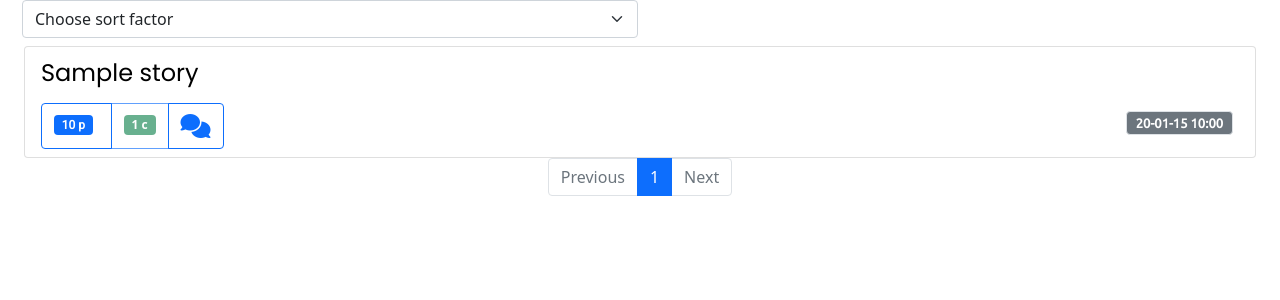
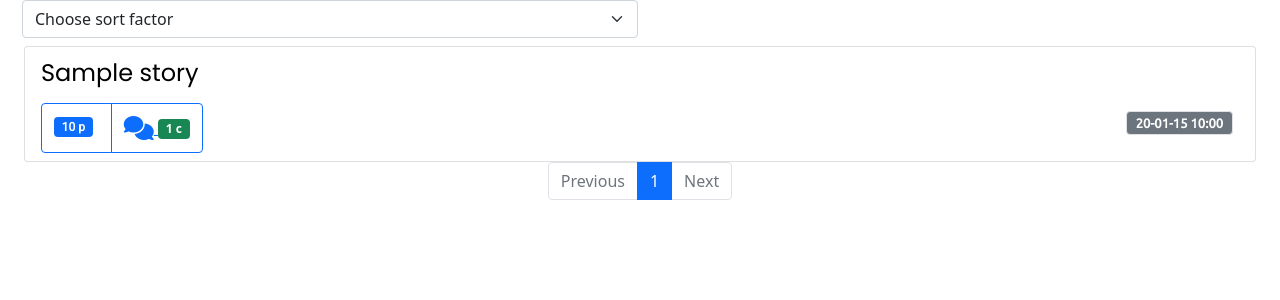
Before and after one commit to abdelkaderamar/hnr, a Django app: page /feed/ in a window 1280 px wide. Shown: the part 56-356 px from the top of the page. Run offline with Django 4.2, Linux system fonts and the light colour scheme; tables that the repository leaves empty hold one stand-in row (values such as "Sample post"); some libraries are stand-ins or nearby versions.

Commit message:
Update style
Merge number of comments and comments link buttons

```diff
--- a/static/css/hnr.css
+++ b/static/css/hnr.css
@@ -4,7 +4,7 @@
 	background: none;
 	border: none;
 	color: blue;
-	text-decoration: underline;
+	/* text-decoration: underline; */
 	cursor: pointer;
 	font-size: 1em;
 	font-family: serif;
--- a/templates/story_list.html
+++ b/templates/story_list.html
@@ -54,9 +54,9 @@
         <button class="hnr-icon-btn btn btn-outline-primary" type="button">
           <span class="hnr-score badge bg-primary">{{user_story.story.score}} p</span>
         </button>
-        <button class="hnr-icon-btn btn btn-outline-primary disabled" type="button">
+        {% comment %} <button class="hnr-icon-btn btn btn-outline-primary disabled" type="button">
         <span class="hnr-comment badge bg-success">{{user_story.story.descendants}} c</span>
-        </button>
+        </button> {% endcomment %}
         {% if user.is_authenticated %}
         <button class="hnr-icon-btn btn btn-outline-primary" type="button">
         {% if not user_story.saved %}
@@ -79,8 +79,9 @@
               {% if open_in_new_tab %} target="_blank"{% endif %}
           >
           <i class="fa-solid fa-comments fa-xl"></i>
+        </span>
+        <span class="hnr-comment badge bg-success">{{user_story.story.descendants}} c</span>
           </a>
-        </span>
         </div>
         <span class="hnr-date border badge bg-secondary">{{user_story.story.time|date:'y-m-d H:i'}}</span>
       </div>
```
